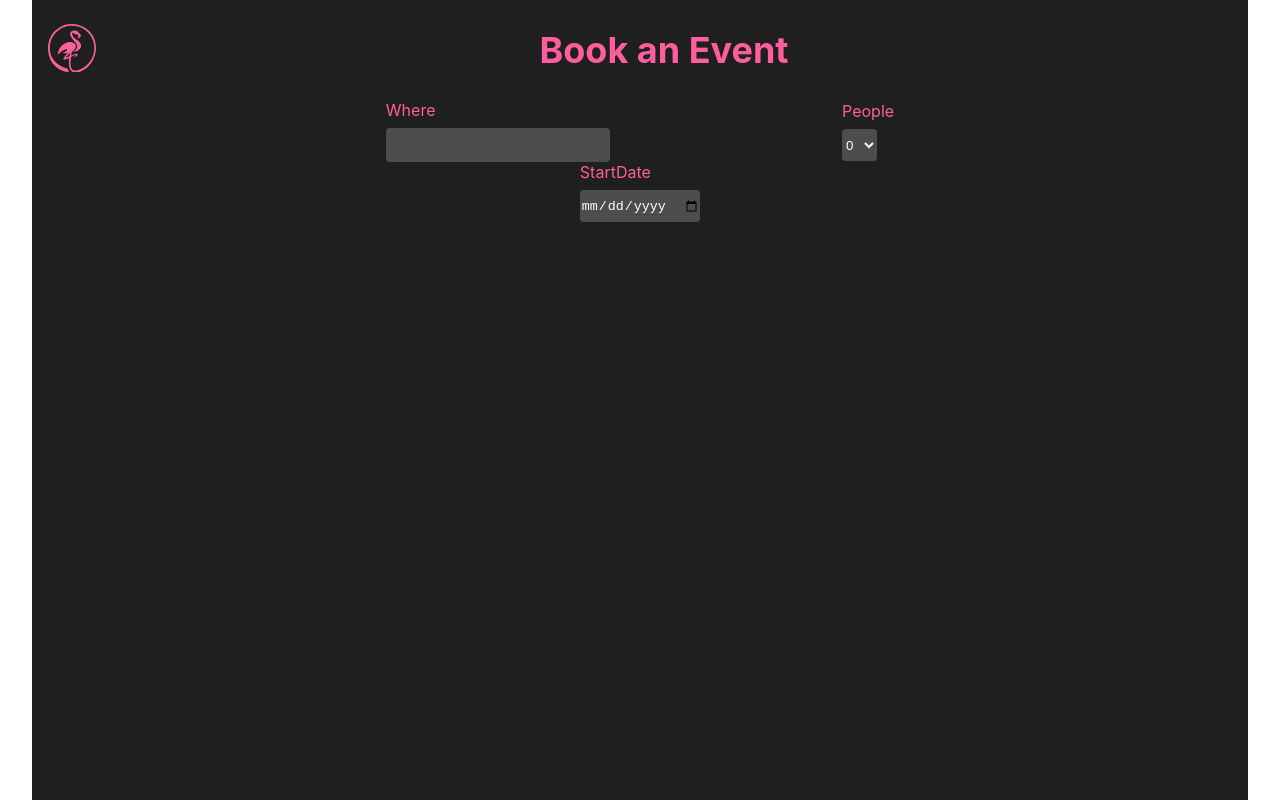
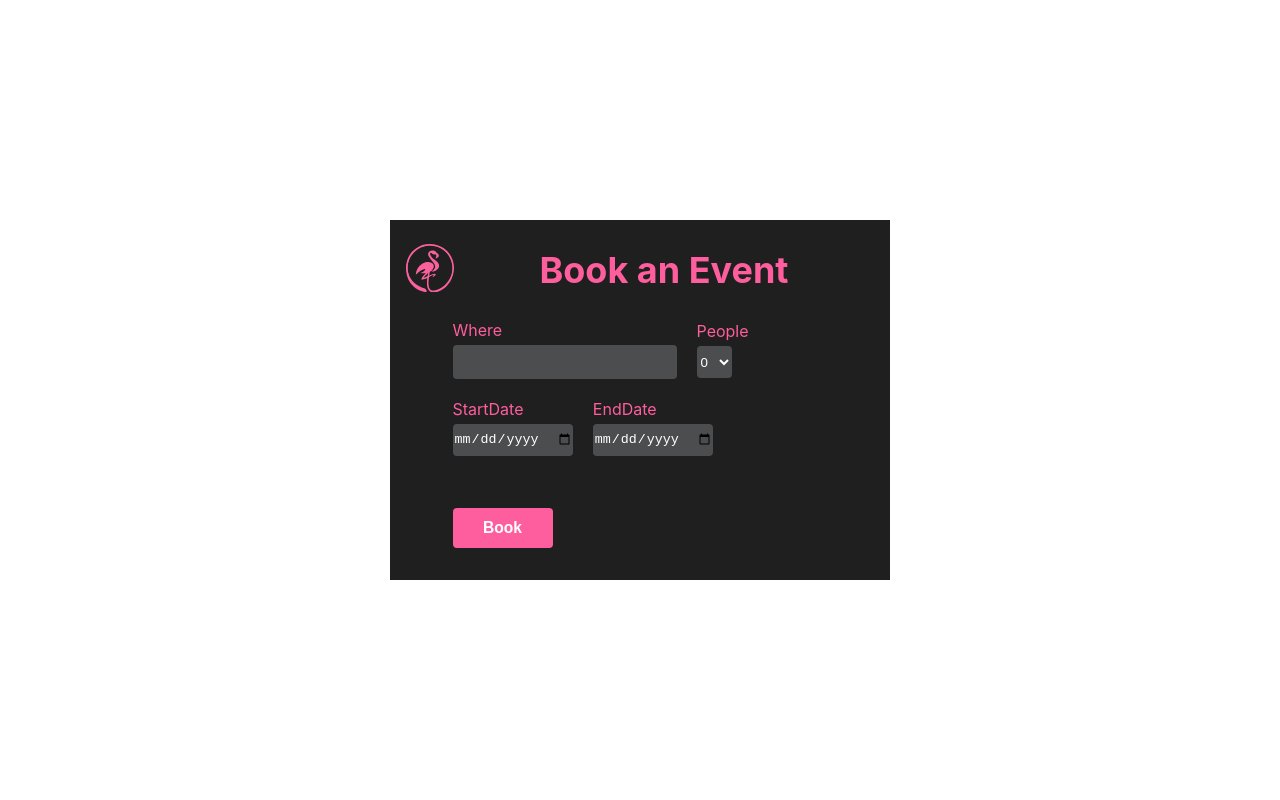
Before and after one commit to SharjeelSIqbal/event-calendar-date-range, a React (Create React App) app: page / in a window 1280 px wide. Built offline with nearby package versions, Linux system fonts and the light colour scheme.

Commit message:
addedlayout to the form and more input data for the inputDate as well as a button for submitting

```diff
--- a/package.json
+++ b/package.json
@@ -6,6 +6,7 @@
     "@testing-library/jest-dom": "^5.16.1",
     "@testing-library/react": "^12.1.2",
     "@testing-library/user-event": "^13.5.0",
+    "moment": "^2.29.1",
     "react": "^17.0.2",
     "react-dom": "^17.0.2",
     "react-scripts": "5.0.0",
--- a/src/App.jsx
+++ b/src/App.jsx
@@ -1,9 +1,12 @@
 import Container from './components/layout/container'
+import Box from './components/layout/box'
 import Form from './components/form'
 
 const App= () => (
   <Container>
-    <Form />
+    <Box>
+      <Form />
+    </Box>
   </Container>
 
 )
--- /dev/null
+++ b/src/components/button.jsx
@@ -0,0 +1,19 @@
+import layoutStyles from '../css/Layout.module.css'
+import Heading from '../components/layout/heading'
+import Icon from '../components/layout/icon'
+
+const Button = ({ children }) => (
+
+  <button className={layoutStyles.submitButton}>
+
+    <Heading variant='h3' style={{ color: "#FFFFFF" }}>
+      {children}
+    </Heading>
+    <div className={layoutStyles.circle}>
+      <Icon variant={'xs'}></Icon>
+    </div>
+  </button>
+)
+
+
+export default Button
--- a/src/components/form.jsx
+++ b/src/components/form.jsx
@@ -1,8 +1,9 @@
 import Header from '../components/layout/header'
+import Label from './layout/label'
+import InputDate from './inputDate'
+import Button from '../components/button'
 import layoutStyles from '../css/Layout.module.css'
-import Label from './layout/label'
 import { useReducer } from 'react'
-import InputDate from './inputDate'
 
 const initialState = {
   where: '',
@@ -23,11 +24,19 @@ const reducer = (state, action) => {
     }
 }
 
+const handleSubmit = (e) => {
+  e.preventDefault()
+  console.log(e.target);
+}
+
 
 const Form = () => {
 
   const handleChange = (e) => {
-    console.log(e.target.value)
+    console.log(e.target)
+    if(e.target.name === 'endDate'){
+      console.log(form.startDate - form.endDate)
+    }
     dispatch({
       type:'handle input',
       field: e.target.name,
@@ -39,32 +48,44 @@ const Form = () => {
   return (
     <>
     <Header />
-    <form className={layoutStyles.form}>
+    <form className={layoutStyles.form} onSubmit={handleSubmit}>
       <div className={layoutStyles.inputDiv}>
         <Label name='where'>
-          <input className={layoutStyles.input} id='where' type='text' onChange={handleChange} value={form.where} name='where' />
+          <input
+            className={layoutStyles.input}
+            id='where'
+            type='text'
+            onChange={handleChange}
+            value={form.where}
+            name='where' />
         </Label>
         <Label name='people'>
           <select name='people' id="people" onChange={handleChange}>
-            <option value="0">0</option>
-            <option value="1">1</option>
-            <option value="2">2</option>
-            <option value="3">3</option>
-            <option value="4">4</option>
-            <option value="5">5</option>
-            <option value="6">6</option>
-            <option value="6">6</option>
-            <option value="7">7</option>
-            <option value="8">8</option>
-            <option value="9">9</option>
-            <option value="10">10</option>
+            <option value={0}>0</option>
+            <option value={1}>1</option>
+            <option value={2}>2</option>
+            <option value={3}>3</option>
+            <option value={4}>4</option>
+            <option value={5}>5</option>
+            <option value={6}>6</option>
+            <option value={6}>6</option>
+            <option value={7}>7</option>
+            <option value={8}>8</option>
+            <option value={9}>9</option>
+            <option value={10}>10</option>
           </select>
         </Label>
       </div>
-      <div>
+      <div className={layoutStyles.inputDiv}>
         <Label name='startDate'>
-          <InputDate handleChange={handleChange} />
+          <InputDate name='startDate' handleChange={ handleChange } />
         </Label>
+        <Label name='endDate'>
+          <InputDate name='endDate' handleChange={ handleChange } />
+        </Label>
+      </div>
+      <div className={layoutStyles.submitDiv}>
+        <Button>Book</Button>
       </div>
     </form>
     </>
--- a/src/components/inputDate.jsx
+++ b/src/components/inputDate.jsx
@@ -1,14 +1,20 @@
 import { useState } from 'react'
 
 
-
-const InputDate = ({ handleChange }) => {
+const InputDate = ({ handleChange, name }) => {
   const [ calender, setShowCalender ] = useState(false)
   const showCalender = (e) => setShowCalender(!calender)
 
-  return(
+  return (
     <div>
-      <input id='startDate' name="startDate" type="date" onClick={showCalender} />
+      <input
+        id={name}
+        name={name}
+        type="date"
+        min={name === 'startDate' ? Date.now() : null}
+        onChange={handleChange}
+        onClick={showCalender}
+      />
     </div>
   )
 }
--- /dev/null
+++ b/src/components/layout/box.jsx
@@ -0,0 +1,9 @@
+import layoutStyles from '../../css/Layout.module.css'
+
+const Box = ({ children }) => (
+  <div className={layoutStyles.box}>
+    {children}
+  </div>
+)
+
+export default Box
--- a/src/components/layout/heading.jsx
+++ b/src/components/layout/heading.jsx
@@ -3,10 +3,10 @@ import layoutStyles from '../../css/Layout.module.css'
 
 const e = React.createElement;
 
-const Heading = ({ variant, children, weight }) => (
+const Heading = ({ variant, children, style }) => (
 
   <>
-    {e(variant, {className: layoutStyles.heading, style: weight }, children)}
+    {e(variant, {className: layoutStyles.heading, style: style }, children)}
   </>
 
  )
--- a/src/components/layout/label.jsx
+++ b/src/components/layout/label.jsx
@@ -4,12 +4,13 @@ const Input = ({ name, children }) => (
   <div>
     <div>
       <label htmlFor={name}>
-        <Heading variant='h4' weight={{ fontWeight: 'normal' }} >{`${name[0].toUpperCase()}${name.slice(1)}`}</Heading>
+        <Heading variant='h4' style={{ fontWeight: 'normal' }}>
+          {`${name[0].toUpperCase()}${name.slice(1)}`}
+        </Heading>
       </label>
     </div>
     {children}
   </div>
-
 )
 
 export default Input
--- a/src/css/Global.module.css
+++ b/src/css/Global.module.css
@@ -10,9 +10,10 @@ h1 {
     font-size: 24px;
 }
 
+
 input,
 select {
-  margin-top: .5rem;
+  margin-top: .3rem;
   background-color: #4C4D4F;
   border: none;
   height: 2rem;
@@ -20,7 +21,6 @@ select {
   color: #fff;
   outline-color: #FA619C;
 }
-
 
 
 input:focus,
--- a/src/css/Layout.module.css
+++ b/src/css/Layout.module.css
@@ -1,19 +1,39 @@
 .container {
   height: 100vh;
-  max-width: 95%;
+  max-width: 500px;
   margin: auto;
   font-family: -apple-system, BlinkMacSystemFont, 'Segoe UI', Roboto, Oxygen, Ubuntu, Cantarell, 'Open Sans', 'Helvetica Neue', sans-serif;
+  display: flex;
+  flex-direction: column;
+  justify-content: center;
+}
+
+.box{
   background-color: #1F1F1F;
 }
 
+
+.submitDiv {
+  margin-top: 2rem;
+}
+
+.submitButton {
+  position: relative;
+  height: 2.5rem;
+  width: 100px;
+  background-color: #FE5E9D;
+  border: none;
+  border-radius: .25rem;
+  margin-bottom: 2rem;
+}
+
+
 .form {
-  margin: auto auto;
-  max-width: 80%;
-  display: flex;
-  justify-content: space-around;
-  align-items:  center;
-  flex-direction: column;
-
+  margin: auto;
+  max-width: 375px;
+  display: grid;
+  gap: 20px;
+  grid-column: 1fr;
 }
 
 .heading {
@@ -38,12 +58,16 @@
 .inputDiv {
   width: 100%;
   display: flex;
-  justify-content: space-evenly;
+  gap: 20px;
   align-items: center;
 }
 
 .input {
   width: 220px;
+}
+
+.iconXs {
+  width: 2rem;
 }
 
 .iconSm {
@@ -54,7 +78,34 @@
   width: 3rem;
 }
 
+.submitButton:hover > .circle {
+  height: 5rem;
+  width: 100px;
+  transition: all .3s ease-in-out;
+}
 
+.submitButton:hover > .circle > svg {
+  width: 50px;
+  transition: all .3s ease-in;
+}
+
+.circle {
+  display: flex;
+  justify-content: center;
+  position: absolute;
+  top: 25%;
+  left: 25%;
+  right: 25%;
+  bottom: 25%;
+  height: 0;
+  width: 0;
+  border-radius: 50%;
+  background-color: white;
+}
+
+.circle > svg {
+  width: 0;
+}
 
 
 @media only screen and (min-width: 600px) {
```
Also changed, not shown: src/components/layout/icon.jsx (+11 -0 lines), 1 other file (tests, documents, lock files or other folders).
